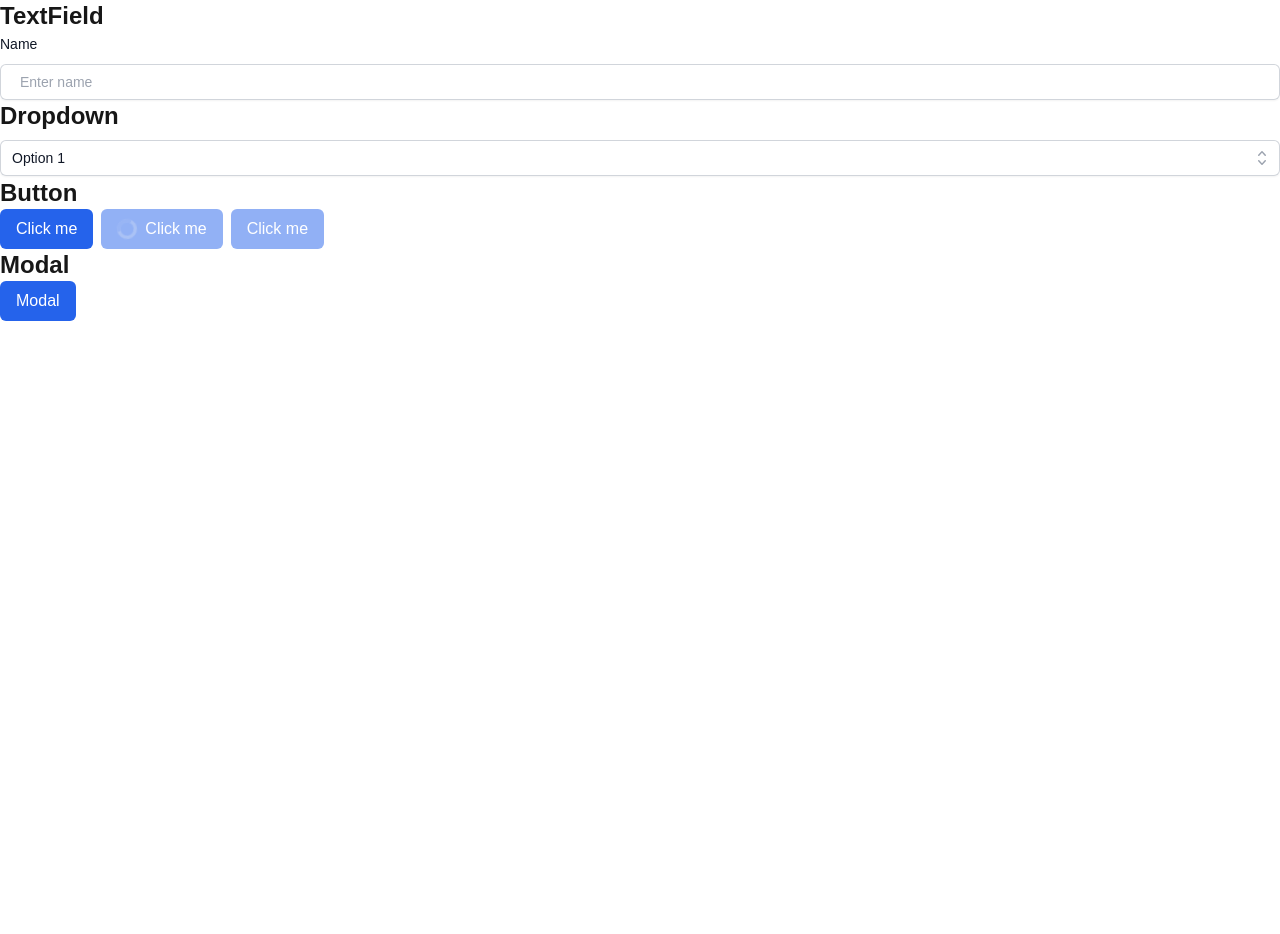
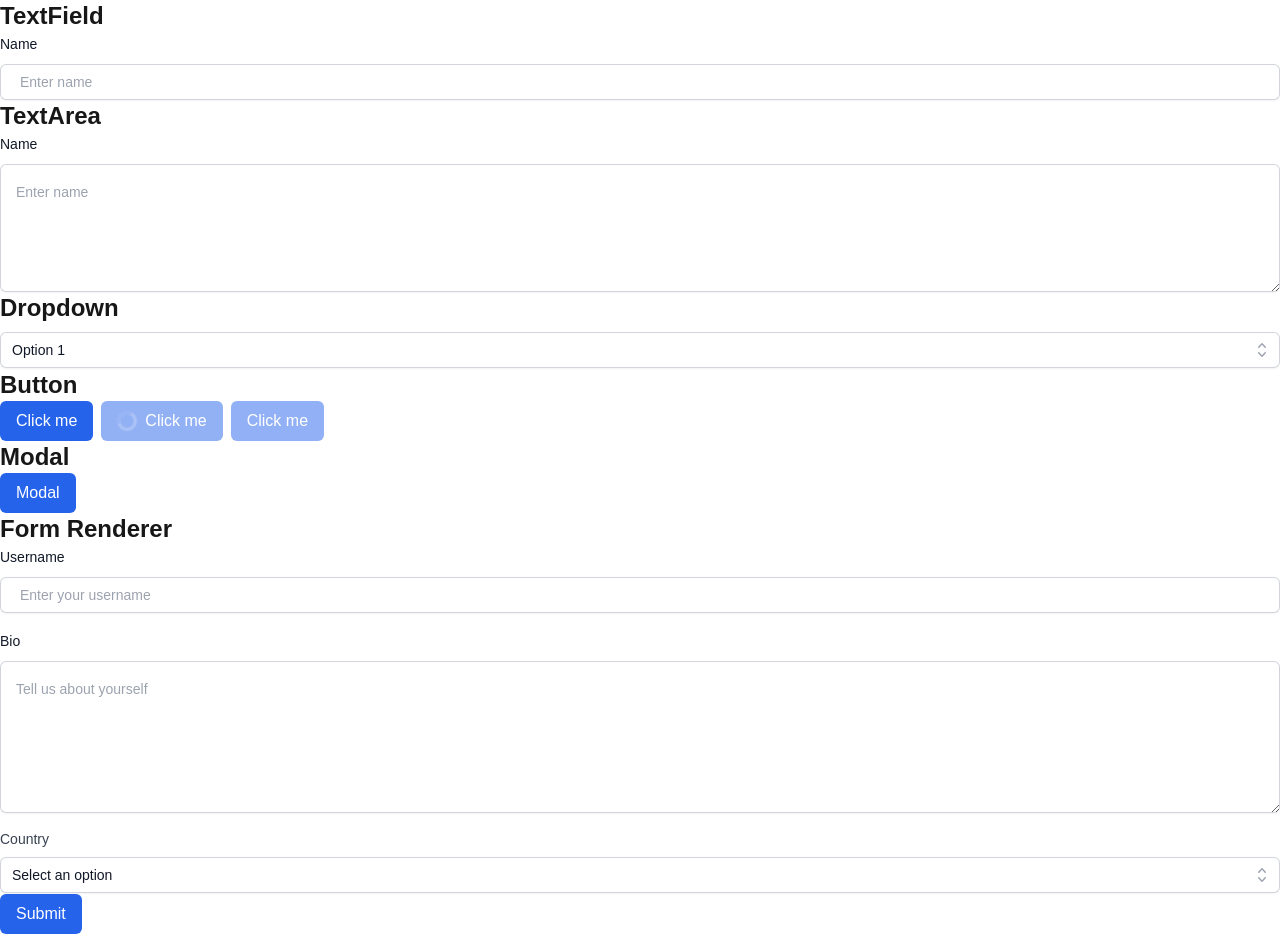
Before and after one commit to realkyr/fe-datawow-assignment, a Next.js app: page /core in a window 1280 px wide. Before the commit the page ends 800 px from the top, so only its background shows below. Built offline with nearby package versions, Linux system fonts and the light colour scheme.

Commit message:
feat(core): handling form

```diff
--- a/package.json
+++ b/package.json
@@ -9,6 +9,7 @@
     "lint": "next lint"
   },
   "dependencies": {
+    "formik": "^2.4.6",
     "next": "15.1.5",
     "react": "^19.0.0",
     "react-dom": "^19.0.0",
--- a/src/app/core/page.tsx
+++ b/src/app/core/page.tsx
@@ -4,6 +4,41 @@ import TextField from '@/components/TextField';
 import Dropdown from '@/components/Dropdown';
 import Button from '@/components/Button';
 import Modal from '@/components/Modal';
+import TextArea from '@/components/TextArea';
+import { FormFieldConfig } from '@/types';
+import FormRenderer from '@/components/FormRenderer';
+
+const fields: FormFieldConfig[] = [
+  {
+    name: 'username',
+    label: 'Username',
+    type: 'TextField',
+    placeholder: 'Enter your username',
+    validate: (value) => (!value ? 'Username is required' : undefined),
+  },
+  {
+    name: 'bio',
+    label: 'Bio',
+    type: 'TextArea',
+    placeholder: 'Tell us about yourself',
+    rows: 5,
+    validate: (value) =>
+      value && value.length < 10
+        ? 'Bio must be at least 10 characters'
+        : undefined,
+  },
+  {
+    name: 'country',
+    label: 'Country',
+    type: 'Dropdown',
+    options: [
+      { value: 'usa', label: 'United States' },
+      { value: 'uk', label: 'United Kingdom' },
+      { value: 'canada', label: 'Canada' },
+    ],
+    validate: (value) => (!value ? 'Country is required' : undefined),
+  },
+];
 
 const Page = () => {
   const [dropdownValue, setDropdownValue] = React.useState('option1');
@@ -14,8 +49,12 @@ const Page = () => {
       <h1 className="text-2xl font-bold">TextField</h1>
       <TextField name="name" label="Name" />
 
+      <h1 className="text-2xl font-bold">TextArea</h1>
+      <TextArea name="name" label="Name" />
+
       <h1 className="text-2xl font-bold">Dropdown</h1>
       <Dropdown
+        name="dropdown"
         options={[
           { label: 'Option 1', value: 'option1' },
           { label: 'Option 2', value: 'option2' },
@@ -45,6 +84,24 @@ const Page = () => {
         <h1 className="text-2xl font-bold">Modal Content</h1>
         <p>Modal content goes here</p>
       </Modal>
+
+      <h1 className="text-2xl font-bold">Form Renderer</h1>
+      <FormRenderer
+        initialValues={{
+          username: '',
+          bio: '',
+          country: '',
+        }}
+        id={'form'}
+        fields={fields}
+        onSubmit={(data) => {
+          console.log(data);
+        }}
+      />
+
+      <Button form="form" type="submit">
+        Submit
+      </Button>
     </>
   );
 };
--- a/src/components/Button/index.tsx
+++ b/src/components/Button/index.tsx
@@ -15,6 +15,10 @@ export type ButtonProps = {
   disabled?: boolean;
   /** Additional class names for the button */
   className?: string;
+
+  // form props
+  type?: 'button' | 'submit' | 'reset';
+  form?: string;
 };
 
 const Button: React.FC<ButtonProps> = ({
@@ -24,6 +28,8 @@ const Button: React.FC<ButtonProps> = ({
   loading = false,
   disabled = false,
   className = 'h-10 px-4',
+  type = 'button',
+  form,
 }) => {
   const isDisabled = disabled || loading;
 
@@ -73,7 +79,8 @@ const Button: React.FC<ButtonProps> = ({
 
   return (
     <button
-      type="button"
+      type={type}
+      form={form}
       onClick={onClick}
       disabled={isDisabled}
       className={classNames([
--- a/src/components/Dropdown/index.tsx
+++ b/src/components/Dropdown/index.tsx
@@ -18,6 +18,7 @@ import './dropdown.css';
 import CheckIcon from '@/components/Icons/CheckIcon';
 
 const Dropdown: React.FC<DropdownProps> = ({
+  name,
   options,
   value,
   onChange,
@@ -34,7 +35,7 @@ const Dropdown: React.FC<DropdownProps> = ({
   const [searchText, setSearchText] = useState('');
   const [filteredOptions, setFilteredOptions] = useState(options);
 
-  const id = useRef(`dropdown-${uuidv4()}`).current;
+  const id = useRef(`dropdown-${name}-${uuidv4()}`).current;
 
   const dropdownRef = useClickOutside(() => setIsOpen(false));
   const [hoveredOption, setHoveredOption] = useState<string | null>(null);
--- a/src/components/Dropdown/types.ts
+++ b/src/components/Dropdown/types.ts
@@ -7,6 +7,7 @@ export interface Option {
 }
 
 interface BaseDropdownProps {
+  name: string;
   options: Option[];
   value: string;
   onChange: (value: string) => void;
--- /dev/null
+++ b/src/components/FormRenderer/index.tsx
@@ -0,0 +1,86 @@
+import React from 'react';
+import { Field, FieldProps, Formik, Form } from 'formik';
+
+import Dropdown from '../Dropdown'; // Import your Dropdown component
+import TextField from '../TextField'; // Import your TextField component
+import TextArea from '../TextArea';
+import { FormFieldConfig } from '@/types'; // Import your TextArea component
+
+interface FormRendererProps {
+  id: string;
+  initialValues: { [key: string]: any };
+  fields: FormFieldConfig[];
+  onSubmit: (values: { [key: string]: any }) => void;
+}
+
+const FormRenderer: React.FC<FormRendererProps> = ({
+  id,
+  initialValues,
+  fields,
+  onSubmit,
+}) => {
+  return (
+    <Formik initialValues={initialValues} onSubmit={onSubmit}>
+      {({ errors, touched }) => (
+        <Form id={id} className="space-y-4">
+          {fields.map((field) => (
+            <div key={field.name}>
+              <Field name={field.name} validate={field.validate}>
+                {({ field: formikField }: FieldProps) => {
+                  switch (field.type) {
+                    case 'TextField':
+                      return (
+                        <TextField
+                          name={field.name}
+                          label={field.label}
+                          value={formikField.value}
+                          placeholder={field.placeholder}
+                          onChange={(e) => formikField.onChange(e)}
+                          onFocus={field.onFocus}
+                          error={!!errors[field.name] && !!touched[field.name]}
+                          message={errors[field.name] as string}
+                        />
+                      );
+                    case 'TextArea':
+                      return (
+                        <TextArea
+                          name={field.name}
+                          label={field.label}
+                          value={formikField.value}
+                          placeholder={field.placeholder}
+                          onChange={formikField.onChange}
+                          rows={field.rows}
+                          error={!!errors[field.name] && !!touched[field.name]}
+                          message={errors[field.name] as string}
+                        />
+                      );
+                    case 'Dropdown':
+                      return (
+                        <Dropdown
+                          name={field.name}
+                          label={field.label}
+                          value={formikField.value}
+                          options={field.options || []}
+                          onChange={(value) =>
+                            formikField.onChange({
+                              target: { value, name: field.name },
+                            })
+                          }
+                          error={!!errors[field.name] && !!touched[field.name]}
+                          message={errors[field.name] as string}
+                        />
+                      );
+                    default:
+                      return null;
+                  }
+                }}
+              </Field>
+            </div>
+          ))}
+        </Form>
+      )}
+    </Formik>
+  );
+};
+
+export default FormRenderer;
--- /dev/null
+++ b/src/components/TextArea/index.tsx
@@ -0,0 +1,44 @@
+import React, { useRef } from 'react';
+import Label from '../Label';
+import { TextAreaProps } from '@/components/TextArea/types';
+
+const TextArea: React.FC<TextAreaProps> = ({
+  name,
+  label,
+  value,
+  placeholder = `Enter ${name}`,
+  onChange,
+  onFocus,
+  error = false,
+  message,
+  rows = 4, // Default number of rows
+}) => {
+  const inputRef = useRef<HTMLDivElement>(null);
+
+  return (
+    <div ref={inputRef}>
+      <Label name={name} label={label} error={error} />
+      <div className="relative mt-2 rounded-md shadow-sm">
+        <textarea
+          name={name}
+          value={value}
+          placeholder={placeholder}
+          onChange={onChange}
+          onFocus={onFocus}
+          rows={rows}
+          className={`block w-full rounded-md border-0 p-4 text-gray-900 ring-1 ring-inset ring-gray-300 placeholder:text-gray-400 focus:outline-0 focus:ring-2 focus:ring-inset sm:text-sm sm:leading-6 ${
+            error
+              ? 'ring-2 ring-red-500 focus:ring-2 focus:ring-inset focus:ring-red-500'
+              : 'focus:ring-indigo-600'
+          }`}
+        />
+      </div>
+
+      {error && message && (
+        <span className="mt-1 text-sm text-red-500">{message}</span>
+      )}
+    </div>
+  );
+};
+
+export default TextArea;
--- /dev/null
+++ b/src/components/TextArea/types.ts
@@ -0,0 +1,15 @@
+import { ChangeEventHandler, FocusEventHandler } from 'react';
+import { WithError } from '@/types';
+
+export interface TextAreaPropsBase {
+  name: string; // Name of the textarea
+  label?: string; // Optional label
+  value?: string; // Controlled value of the textarea
+  placeholder?: string; // Placeholder text
+  onChange?: ChangeEventHandler<HTMLTextAreaElement>; // Event handler for changes
+  onFocus?: FocusEventHandler<HTMLTextAreaElement>; // Event handler for focus
+  message?: string; // Error or helper message
+  rows?: number; // Number of rows for the textarea
+}
+
+export type TextAreaProps = WithError<TextAreaPropsBase>;
```
Also changed, not shown: src/types/form.ts (added, +24 -0 lines), src/types/index.ts (+5 -8 lines).
